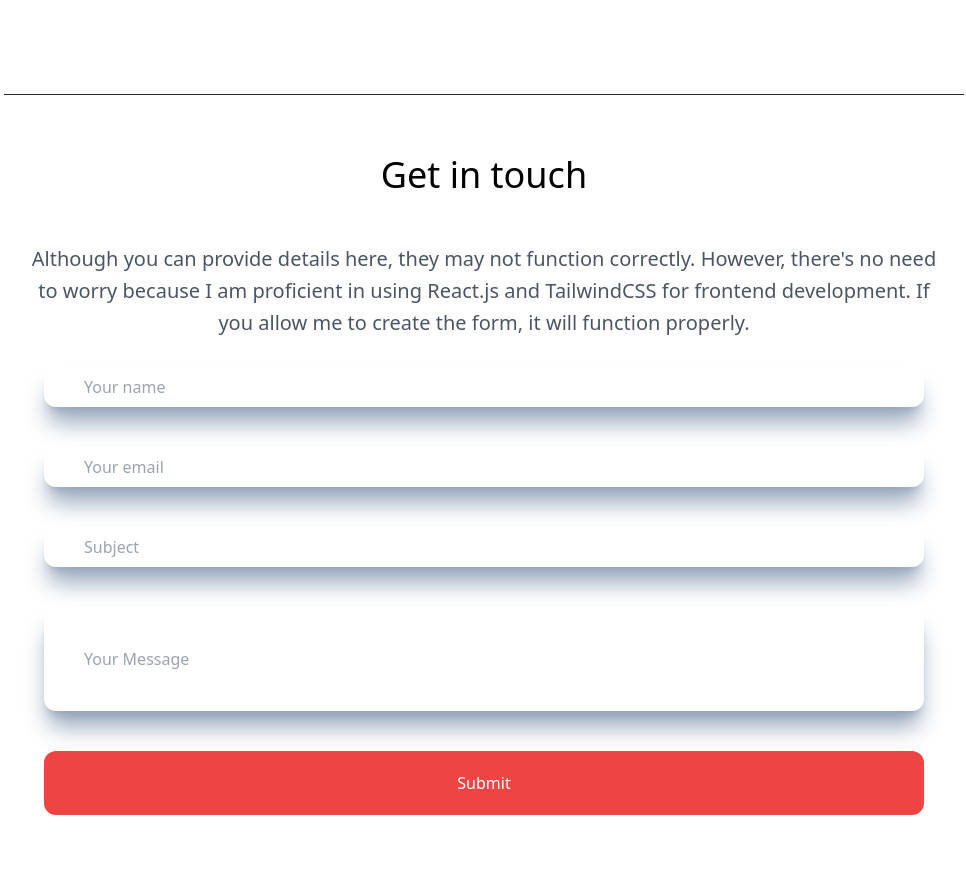
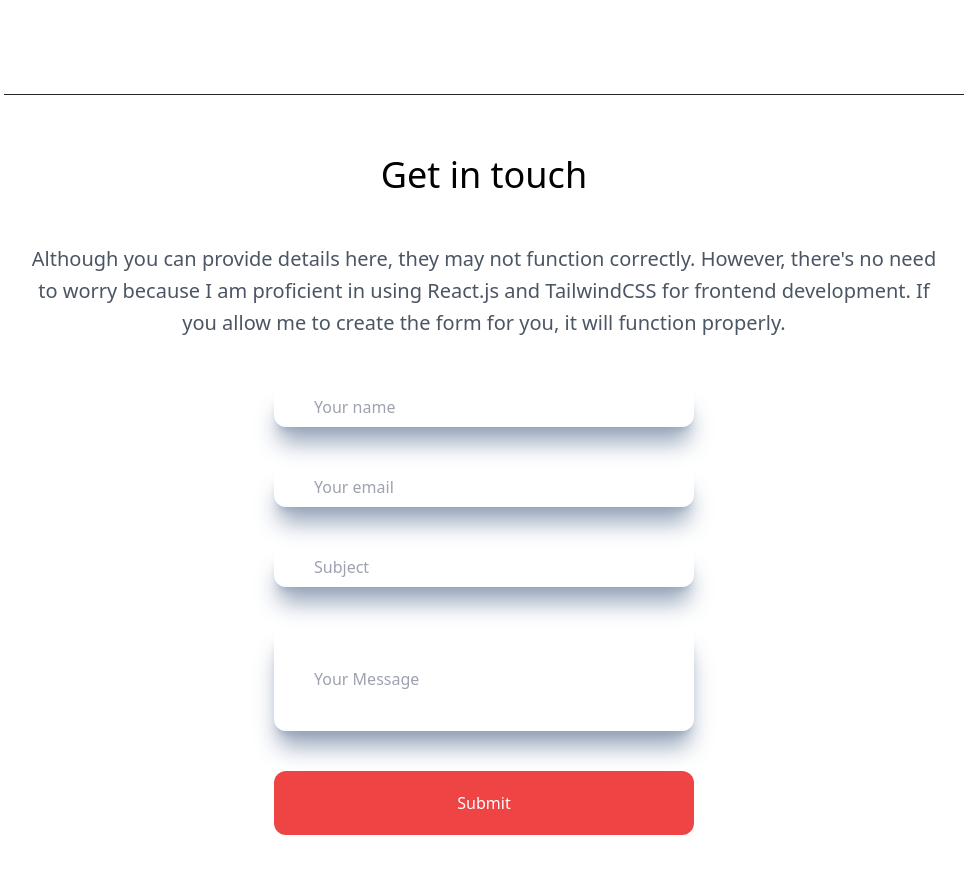
Before and after one commit to Surajnairx/Portfolio-Website, a React (Vite) app: page / in a window 1280 px wide. Shown: the part 1672-2545 px from the top of the page, without its empty margins (156-1122 px from the left). Built offline with nearby package versions, Linux system fonts and the light colour scheme.

Commit message:
Tweaking the dimensions of the form

```diff
--- a/src/components/Form.jsx
+++ b/src/components/Form.jsx
@@ -1,6 +1,6 @@
 export default function Form() {
   return (
-    <div className=" text-center p-5">
+    <div className=" text-center p-5 flex flex-col items-center">
       <div>
         <h1 className="  my-10 text-center text-4xl  max-sm:text-2xl">
           Get in touch
@@ -9,11 +9,11 @@ export default function Form() {
           Although you can provide details here, they may not function
           correctly. However, there's no need to worry because I am proficient
           in using React.js and TailwindCSS for frontend development. If you
-          allow me to create the form, it will function properly. <br />
+          allow me to create the form for you, it will function properly. <br />
         </p>
       </div>
 
-      <form action="" className=" flex flex-col">
+      <form action="" className=" pt-5 flex flex-col w-2/4">
         <div className=" flex sm:flex flex-col">
           <input
             type="text"
```
